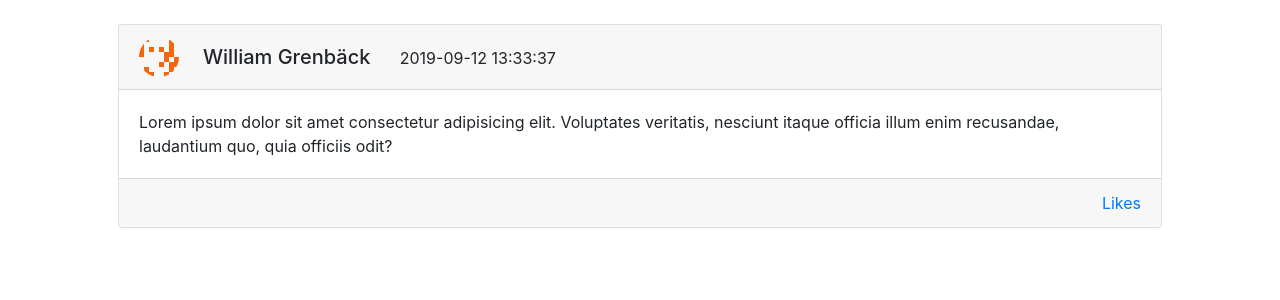
After one commit to wakka32/wsp1-tweet, a PHP site: page /views/layout.html in a window 1280 px wide. The commit adds this page. Shown: the top 300 px of the page. Run offline with PHP 8.4, Linux system fonts and the light colour scheme; a stand-in replaces the project's code that opens the database connection.

Commit message:
dagens lektion 09-26

```diff
--- a/include/dbinfo_example.php
+++ /dev/null
@@ -1,6 +0,0 @@
-<?php
-    // mysql -u jens -p
-    $user = "";
-    $password = "";
-    $database = "";
-?>
--- /dev/null
+++ b/views/layout.html
@@ -0,0 +1,41 @@
+<!DOCTYPE html>
+<html lang="en">
+<head>
+    <meta charset="UTF-8">
+    <meta name="viewport" content="width=device-width, initial-scale=1.0">
+    <meta http-equiv="X-UA-Compatible" content="ie=edge">
+    <title>Document</title>
+    <link rel="stylesheet" href="https://stackpath.bootstrapcdn.com/bootstrap/4.3.1/css/bootstrap.min.css" integrity="sha384-ggOyR0iXCbMQv3Xipma34MD+dH/1fQ784/j6cY/iJTQUOhcWr7x9JvoRxT2MZw1T" crossorigin="anonymous">
+</head>
+<body>
+    <div class="container px-5">
+        <section class="card mt-4">
+            <header class="card-header d-flex align-items-center">
+                <img class="rounded-circle"
+                src="../img/ja.png"
+                alt=""
+                style="width:40px; height:40px;">
+                <h5 class="card-title pl-4 mb-0">
+                   William Grenbäck
+                    <small class="pl-4">
+                        2019-09-12 13:33:37
+                    </small>
+                </h5>
+            </header>
+            <div class="card-body">
+                <p class="card-text">
+                    Lorem ipsum dolor sit amet consectetur adipisicing elit.
+                    Voluptates veritatis, nesciunt itaque officia illum enim
+                    recusandae, laudantium quo, quia officiis odit?
+                </p>
+            </div>
+            <footer class="card-footer d-flex justify-content-end">
+                <a href="#" class="card-link">Likes</a>
+            </footer>
+        </section>
+    </div>
+<script src="https://code.jquery.com/jquery-3.3.1.slim.min.js" integrity="sha384-q8i/X+965DzO0rT7abK41JStQIAqVgRVzpbzo5smXKp4YfRvH+8abtTE1Pi6jizo" crossorigin="anonymous"></script>
+<script src="https://cdnjs.cloudflare.com/ajax/libs/popper.js/1.14.7/umd/popper.min.js" integrity="sha384-UO2eT0CpHqdSJQ6hJty5KVphtPhzWj9WO1clHTMGa3JDZwrnQq4sF86dIHNDz0W1" crossorigin="anonymous"></script>
+<script src="https://stackpath.bootstrapcdn.com/bootstrap/4.3.1/js/bootstrap.min.js" integrity="sha384-JjSmVgyd0p3pXB1rRibZUAYoIIy6OrQ6VrjIEaFf/nJGzIxFDsf4x0xIM+B07jRM" crossorigin="anonymous"></script>
+</body>
+</html>
```
Also changed, not shown: index.php (+5 -22 lines), tweet.php (added, +25 -0 lines), views/index_layout.php (added, +38 -0 lines), README.md, img/ja.png (added).
